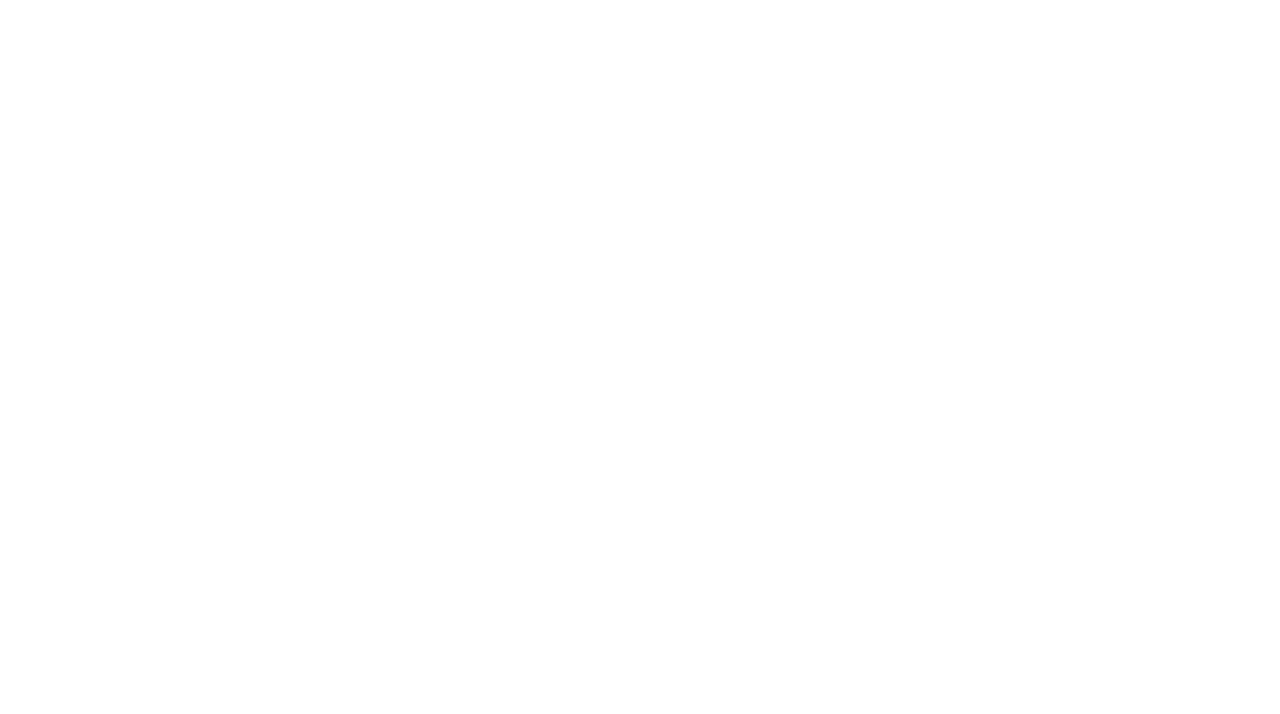
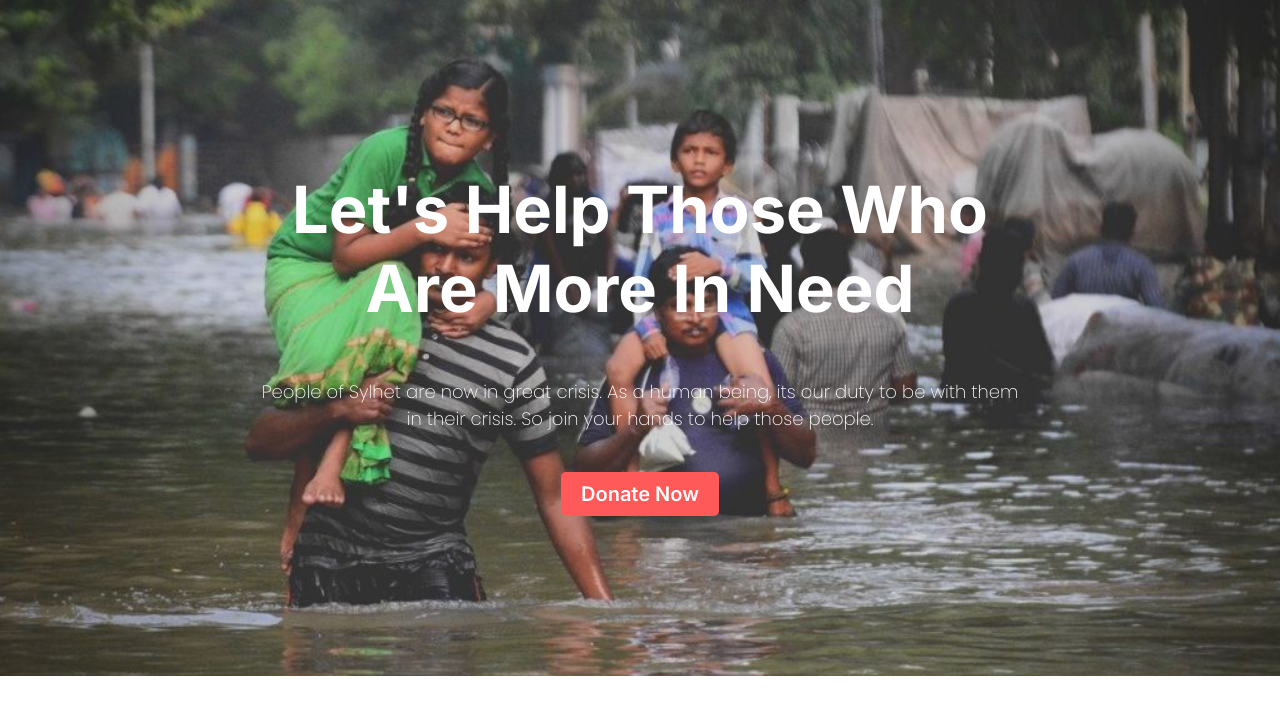
Before and after one commit to YasinSajeeb/my-first-assignment, a plain HTML site: page index.html in a window 1280 px wide. Drawn offline with Linux system fonts and the light colour scheme.

Commit message:
first commit

```diff
--- a/index.html
+++ b/index.html
@@ -5,8 +5,19 @@
     <meta http-equiv="X-UA-Compatible" content="IE=edge">
     <meta name="viewport" content="width=device-width, initial-scale=1.0">
     <title>Fundraiser For The Need</title>
-</head>
+   <link rel="preconnect" href="https://fonts.googleapis.com">
+    <link rel="preconnect" href="https://fonts.gstatic.com" crossorigin>
+    <link href="https://fonts.googleapis.com/css2?family=Inter:wght@600;700&family=Lobster&family=Poppins:wght@200&family=Roboto:wght@500&display=swap" rel="stylesheet">
+
+    <link rel="stylesheet" href="style.css">
+    </head>
 <body>
-
+    <section id="banner">
+        <div class="banner-items">
+            <h1>Let's Help Those Who Are More In Need</h1>
+            <p>People of Sylhet are now in great crisis. As a human being, its our duty to be with them in their crisis. So join your hands to help those people.</p>
+            <a href="">Donate Now</a>
+        </div>
+    </section>
 </body>
 </html>
--- /dev/null
+++ b/style.css
@@ -0,0 +1,44 @@
+*{
+    margin: 0;
+    padding: 0;
+}
+h1{
+    font-family: 'Inter', sans-serif;
+}
+p{
+    font-family: 'Poppins', sans-serif;
+}
+a{
+    text-decoration: none;
+    font-family: 'Inter', sans-serif;
+    font-size: 20px;
+    font-weight: 600;
+    padding: 10px 20px;
+    color: white;
+    background-color: #FF5959;
+}
+#banner{
+    background-image: url(images/Top_banner.jpg);
+    background-repeat: no-repeat;
+    background-size: cover;
+    background-position: center;
+}
+.banner-items{
+    text-align: center;
+    margin: 0 auto;
+    width: 60%;
+    padding: 170px 0;
+}
+.banner-items h1{
+    font-size: 65px;
+    color: white;
+}
+.banner-items p{
+    font-size: 18px;
+    color: white;
+    font-weight: 400;
+    padding: 50px 0;
+}
+.banner-items a{
+    border-radius: 5px;
+}
```
Also changed, not shown: images/Top_banner.jpg (added), 1 other file.
